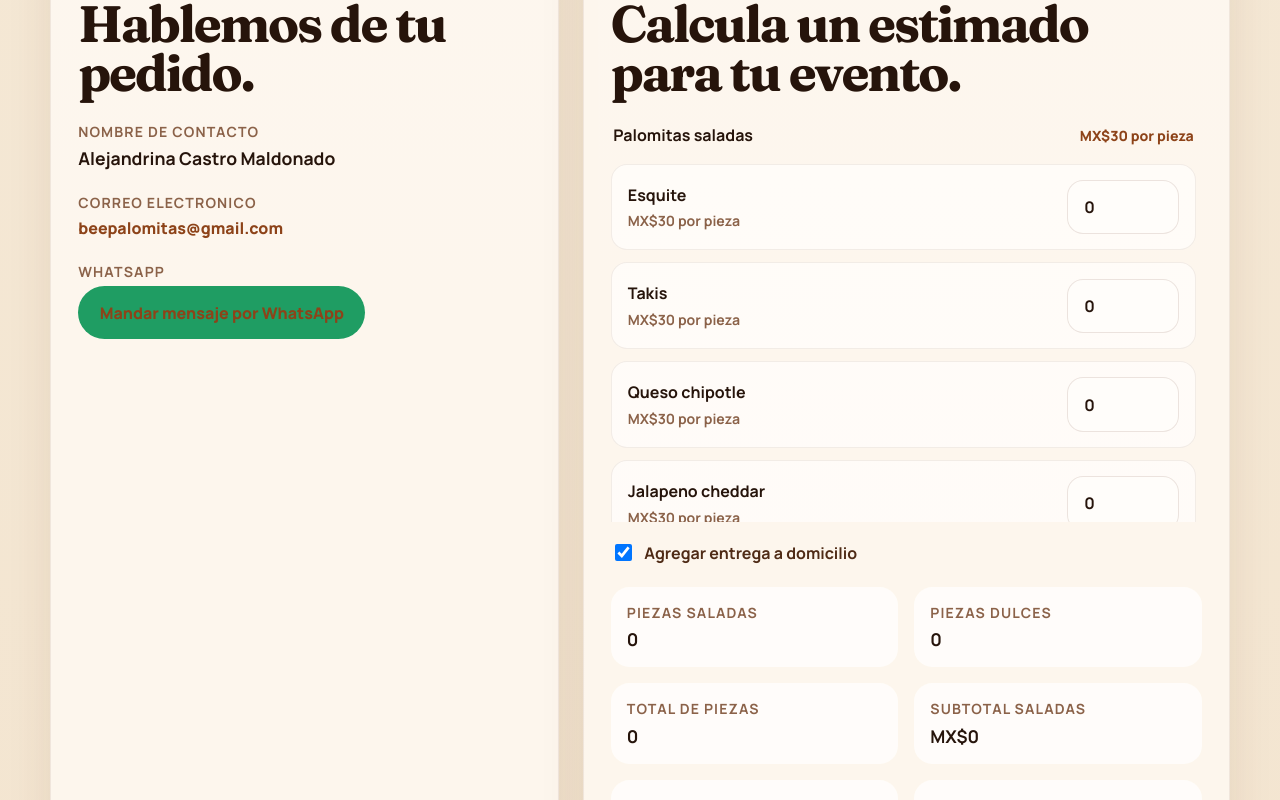
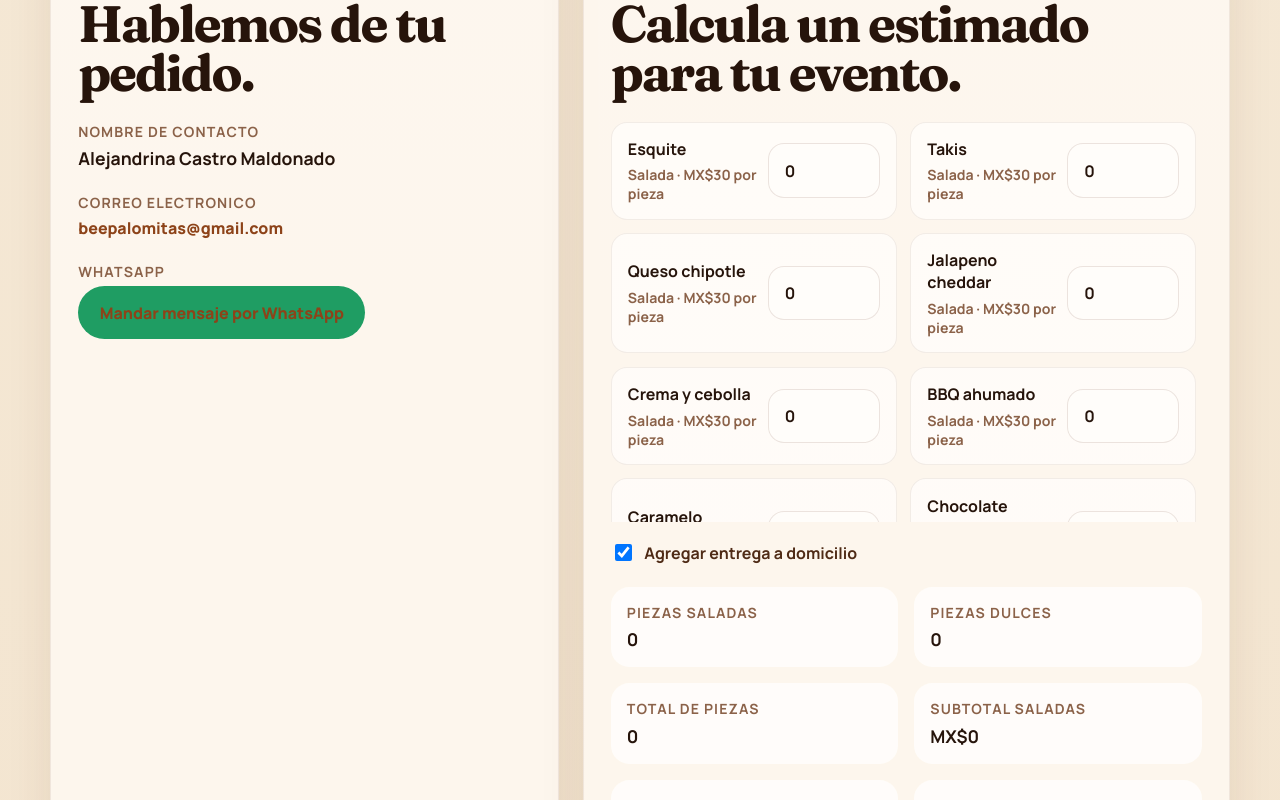
Before and after one commit to kidlobitotw-ship-it/palomitaspagina, an Angular app: page / in a window 1280 px wide. Shown: the part 6040-6840 px from the top of the page. Built offline with nearby package versions, Linux system fonts and the light colour scheme.

Commit message:
estructura cotizacion

```diff
--- a/src/app/app.component.html
+++ b/src/app/app.component.html
@@ -145,17 +145,14 @@
 
         <form class="quote-form">
           <div class="quote-product-list">
-            <section class="quote-group">
-              <div class="quote-group-heading">
-                <strong>Palomitas saladas</strong>
-                <span>{{ saltyPrice | currency:'MXN':'symbol':'1.0-0' }} por pieza</span>
-              </div>
-
-              @for (selection of saltyQuoteSelections; track selection.flavor) {
+            @for (selection of quoteSelections; track selection.flavor) {
               <label class="quote-product-row">
                 <div class="quote-product-copy">
                   <strong>{{ selection.flavor }}</strong>
-                    <span>{{ selection.unitPrice | currency:'MXN':'symbol':'1.0-0' }} por pieza</span>
+                  <span>
+                    {{ getCategoryLabel(selection.category) }} ·
+                    {{ selection.unitPrice | currency:'MXN':'symbol':'1.0-0' }} por pieza
+                  </span>
                 </div>
 
                 <input
@@ -168,32 +165,6 @@
                 />
               </label>
             }
-            </section>
-
-            <section class="quote-group">
-              <div class="quote-group-heading">
-                <strong>Palomitas dulces</strong>
-                <span>{{ sweetPrice | currency:'MXN':'symbol':'1.0-0' }} por pieza</span>
-              </div>
-
-              @for (selection of sweetQuoteSelections; track selection.flavor) {
-                <label class="quote-product-row">
-                  <div class="quote-product-copy">
-                    <strong>{{ selection.flavor }}</strong>
-                    <span>{{ selection.unitPrice | currency:'MXN':'symbol':'1.0-0' }} por pieza</span>
-                  </div>
-
-                  <input
-                    type="number"
-                    [name]="'quote-' + selection.flavor"
-                    min="0"
-                    step="1"
-                    [(ngModel)]="selection.quantity"
-                    (blur)="normalizeSelectionQuantity(selection)"
-                  />
-                </label>
-              }
-            </section>
           </div>
 
           <label class="checkbox-row">
--- a/src/app/app.component.scss
+++ b/src/app/app.component.scss
@@ -451,39 +451,11 @@ main {
 
 .quote-product-list {
 	display: grid;
+	grid-template-columns: repeat(2, minmax(0, 1fr));
 	gap: 0.85rem;
 	max-height: 25rem;
 	overflow: auto;
 	padding-right: 0.35rem;
-}
-
-.quote-group {
-	display: grid;
-	gap: 0.75rem;
-}
-
-.quote-group + .quote-group {
-	padding-top: 0.35rem;
-	border-top: 1px solid rgba(97, 45, 16, 0.08);
-}
-
-.quote-group-heading {
-	display: flex;
-	justify-content: space-between;
-	align-items: baseline;
-	gap: 1rem;
-	padding: 0.15rem 0.15rem 0.35rem;
-}
-
-.quote-group-heading strong {
-	font-size: 1rem;
-	color: var(--ink-900);
-}
-
-.quote-group-heading span {
-	color: var(--caramel-700);
-	font-size: 0.88rem;
-	font-weight: 800;
 }
 
 .quote-product-row {
@@ -661,9 +633,7 @@ main {
 		grid-template-columns: 1fr;
 	}
 
-	.quote-group-heading {
-		align-items: flex-start;
-		flex-direction: column;
-		gap: 0.2rem;
+	.quote-product-list {
+		grid-template-columns: 1fr;
 	}
 }
--- a/src/app/app.component.ts
+++ b/src/app/app.component.ts
@@ -91,14 +91,6 @@ export class AppComponent {
 
   get selectedQuoteItems(): QuoteSelection[] {
     return this.quoteSelections.filter((selection) => selection.quantity > 0);
-  }
-
-  get saltyQuoteSelections(): QuoteSelection[] {
-    return this.quoteSelections.filter((selection) => selection.category === 'salada');
-  }
-
-  get sweetQuoteSelections(): QuoteSelection[] {
-    return this.quoteSelections.filter((selection) => selection.category === 'dulce');
   }
 
   get totalQuantity(): number {
```
Lines whose indentation alone changed are shown as unchanged.
